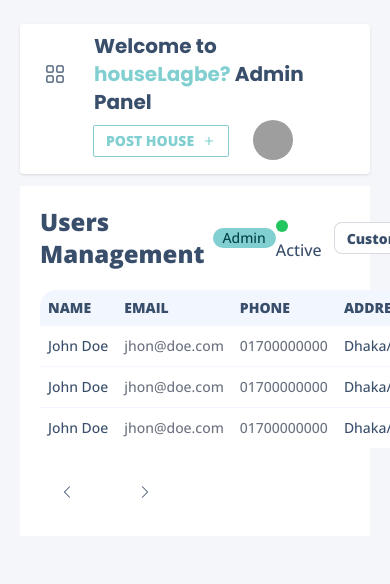
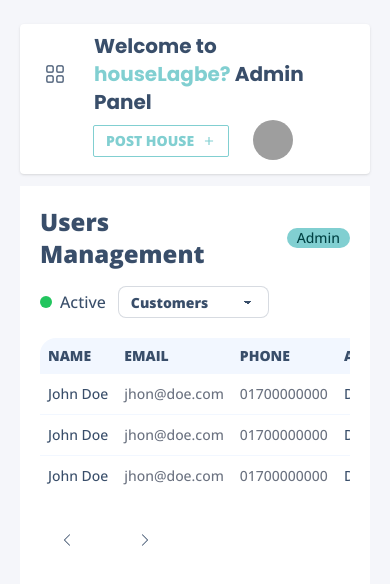
Before and after one commit to Ashik-Mahmud/rent-house-client, a React (Create React App) app: page /dashboard/users in a window 390 px wide. Shown: the top 584 px of the page. Built offline with nearby package versions, Linux system fonts and the light colour scheme; grey boxes are pictures that could not be loaded.

Commit message:
added responsive code for users

```diff
--- a/src/pages/Dashboard/Users/Users.tsx
+++ b/src/pages/Dashboard/Users/Users.tsx
@@ -6,7 +6,7 @@ const Users = (props: Props) => {
   return (
     <div>
       <div className="users-area p-5 my-4 bg-white">
-        <div className="title flex items-center justify-between ">
+        <div className="title flex-col items-start sm:items-center sm:flex-row flex  justify-between gap-4">
           <div className="flex items-center gap-2">
             <h1 className="text-2xl font-bold">Users Management</h1>
             <small className="badge badge-success">Admin</small>
@@ -23,7 +23,7 @@ const Users = (props: Props) => {
             </select>
           </div>
         </div>
-        <div className="users-table mt-5">
+        <div className="users-table mt-5 overflow-x-auto">
           <table className="table w-full table-compact">
             <thead>
               <tr>
```
